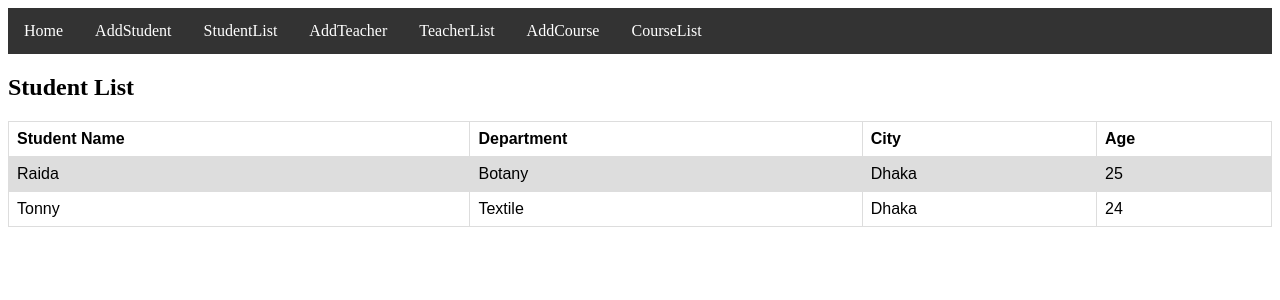
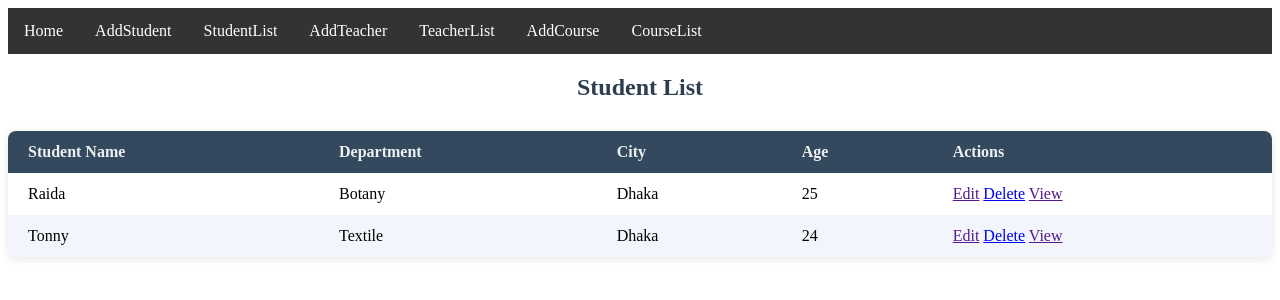
Before and after one commit to raidaakter/06-01-2025-assignment, a Django app: page /StudentList in a window 1280 px wide. Shown: the top 300 px of the page. Run offline with Django 5.2, Linux system fonts and the light colour scheme; data comes from the database, SQL or seed files in the repository; both versions use the stored data as it was after the commit.

Commit message:
applied delete method

```diff
--- a/Template/StudentList.html
+++ b/Template/StudentList.html
@@ -2,56 +2,78 @@
 
 {% block body %}
 
-<!DOCTYPE html>
-<html>
-<head>
 <style>
-table {
-  font-family: arial, sans-serif;
-  border-collapse: collapse;
-  width: 100%;
+
+  h2 {
+    text-align: center;
+    margin-bottom: 30px;
+    color: #2c3e50;
   }
 
-td, th {
-  border: 1px solid #dddddd;
-  text-align: left;
-  padding: 8px;
+  table {
+    width: 100%;
+    border-collapse: collapse;
+    box-shadow: 0 2px 8px rgba(0, 0, 0, 0.1);
+    background-color: white;
+    border-radius: 8px;
+    overflow: hidden;
   }
 
-tr:nth-child(even) {
-  background-color: #dddddd;
+  th, td {
+    padding: 12px 20px;
+    text-align: left;
   }
+
+  thead {
+    background-color: #34495e;
+    color: #ecf0f1;
+  }
+
+  tbody tr:nth-child(even) {
+    background-color: #f2f6fc;
+  }
+
+  tbody tr:hover {
+    background-color: #d1e7fd;
+    cursor: pointer;
+  }
+
+
 </style>
-</head>
-<body>
 
 <h2>Student List</h2>
 
 <table>
+  <thead>
     <tr>
       <th>Student Name</th>
       <th>Department</th>
       <th>City</th>
       <th>Age</th>
+      <th>Actions</th>
     </tr>
-
+  </thead>
+  <tbody>
     {% for i in studentList %}
-
     <tr>
-    <td>{{i.Student_Name}}</td>
-    <td>{{i.Department_Name}}</td>
-    <td>{{i.City_Name}}</td>
-    <td>{{i.Student_Age}}</td>
+      <td>{{ i.Student_Name }}</td>
+      <td>{{ i.Department_Name }}</td>
+      <td>{{ i.City_Name }}</td>
+      <td>{{ i.Student_Age }}</td>
+      <td class="actions">
+        <a href="">Edit</a>
+        <a href=" {% url 'deleteStudent' i.id %}">Delete</a>
+        <a href="">View</a>
+      </td>
+    </tr>
+    {% empty %}
+    <tr>
+      <td colspan="5" style="text-align:center; padding: 20px; color: #888;">
+        No students found.
+      </td>
     </tr>
     {% endfor %}
-
+  </tbody>
 </table>
 
-</body>
-</html>
-
-
-
-
-
-{% endblock body %}
+{% endblock %}
--- a/reviewProject/urls.py
+++ b/reviewProject/urls.py
@@ -27,5 +27,7 @@ urlpatterns = [
     path('TeacherList/', TeacherList,name='TeacherList'),
     path('CourseList/', CourseList,name='CourseList'),
     path('AddCourse/', AddCourse,name='AddCourse'),
-
+    path('deleteStudent/<str:myid>', deleteStudent,name='deleteStudent'),
+    path('deleteTeacher/<str:myid>', deleteTeacher,name='deleteTeacher'),
+    path('deleteCourse/<str:myid>', deleteCourse,name='deleteCourse'),
 ]
--- a/reviewProject/views.py
+++ b/reviewProject/views.py
@@ -80,3 +80,32 @@ def CourseList(request):
     }
 
     return render(request,'CourseList.html',context)
+
+
+
+def deleteStudent(request,myid):
+
+    students=StudentModel.objects.get(id=myid)
+
+    students.delete()
+
+    return redirect("StudentList")
+
+
+def deleteTeacher(request,myid):
+
+    teachers=TeacherModel.objects.get(id=myid)
+
+    teachers.delete()
+
+    return redirect("TeacherList")
+
+
+
+def deleteCourse(request,myid):
+
+    courses=CourseModel.objects.get(id=myid)
+
+    courses.delete()
+
+    return redirect("CourseList")
```
Also changed, not shown: Template/CourseList.html (+52 -20 lines), Template/TeacherList.html (+50 -19 lines), db.sqlite3. Lines whose indentation alone changed are shown as unchanged.
